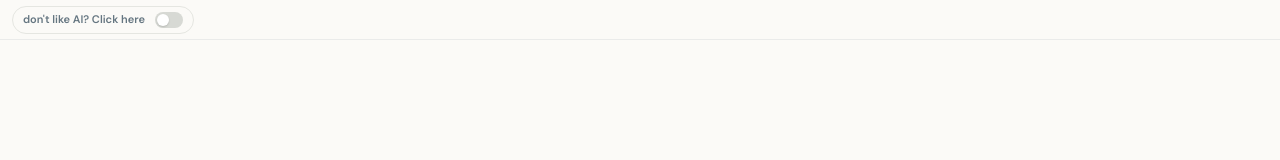
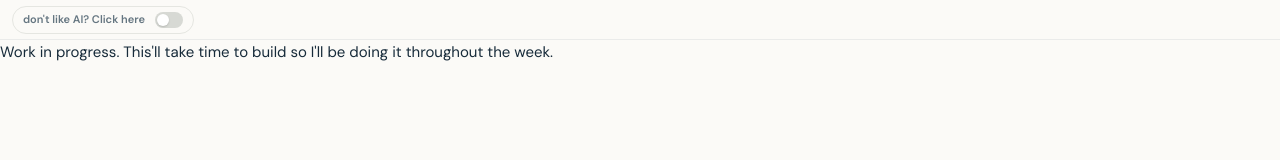
Before and after one commit to Collinbu98/Collinbu98.github.io, a plain HTML site: page index.html in a window 1280 px wide. Both pictures are taken after a click on the button "don't like AI? Click here". Drawn offline with Linux system fonts and the light colour scheme.

Commit message:
Added WIP disclaimer to my manual page

```diff
--- a/index.html
+++ b/index.html
@@ -161,7 +161,11 @@
       </div>
     </section>
   </main>
-  <main class="manual-page" id="manual-content"></main>
+
+  <main class="manual-page" id="manual-content">
+  <p>Work in progress. This'll take time to build so I'll be doing it throughout the week.</p>
+
+  </main>
   <footer class="footer"><div class="wrap footer-inner"><a class="brand footer-brand" href="#top"><span class="brand-mark">CK</span><span>Collin Kinney</span></a><span>Designed to be clear. Built to be useful.</span><span>© <span id="year"></span> Collin Kinney</span></div></footer>
   <script src="script.js"></script>
 </body>
```
